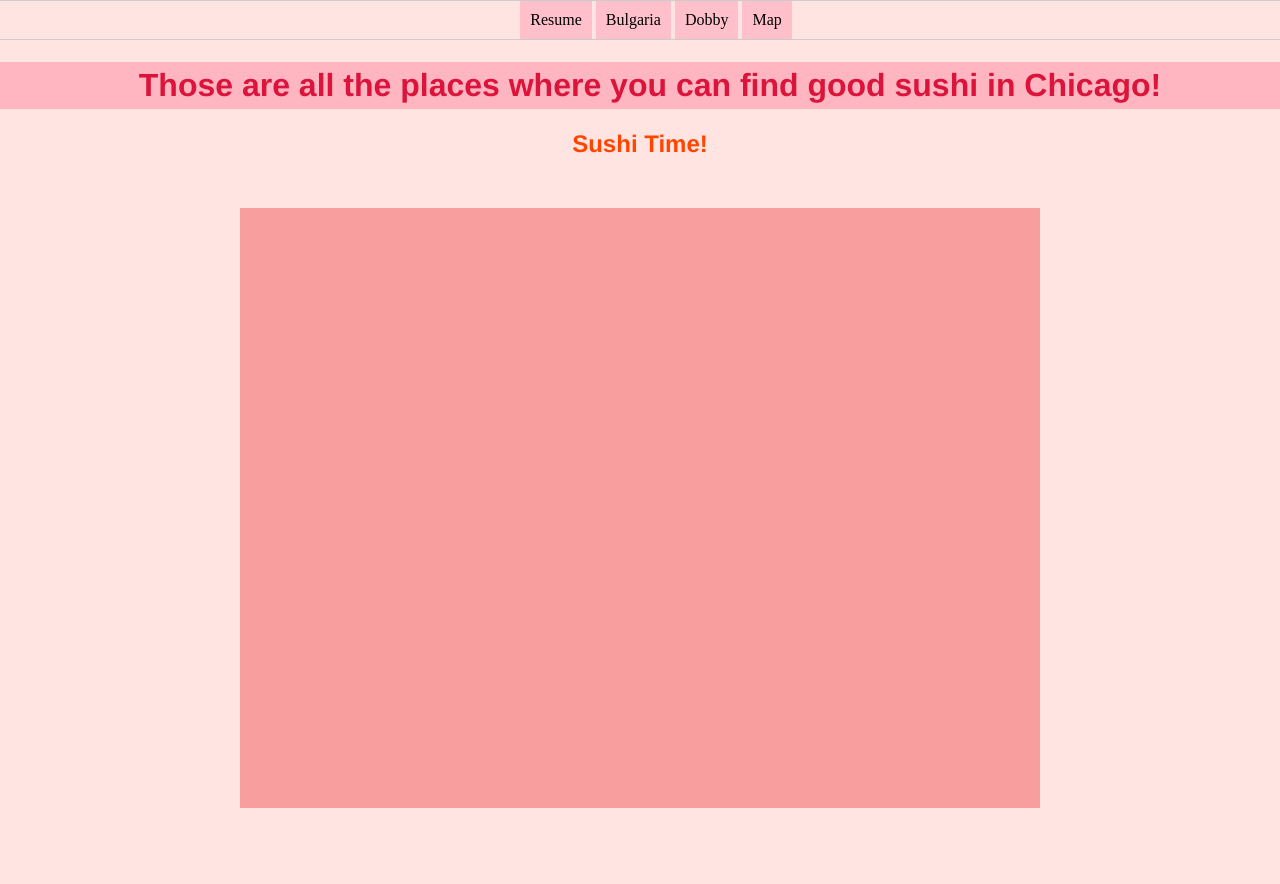
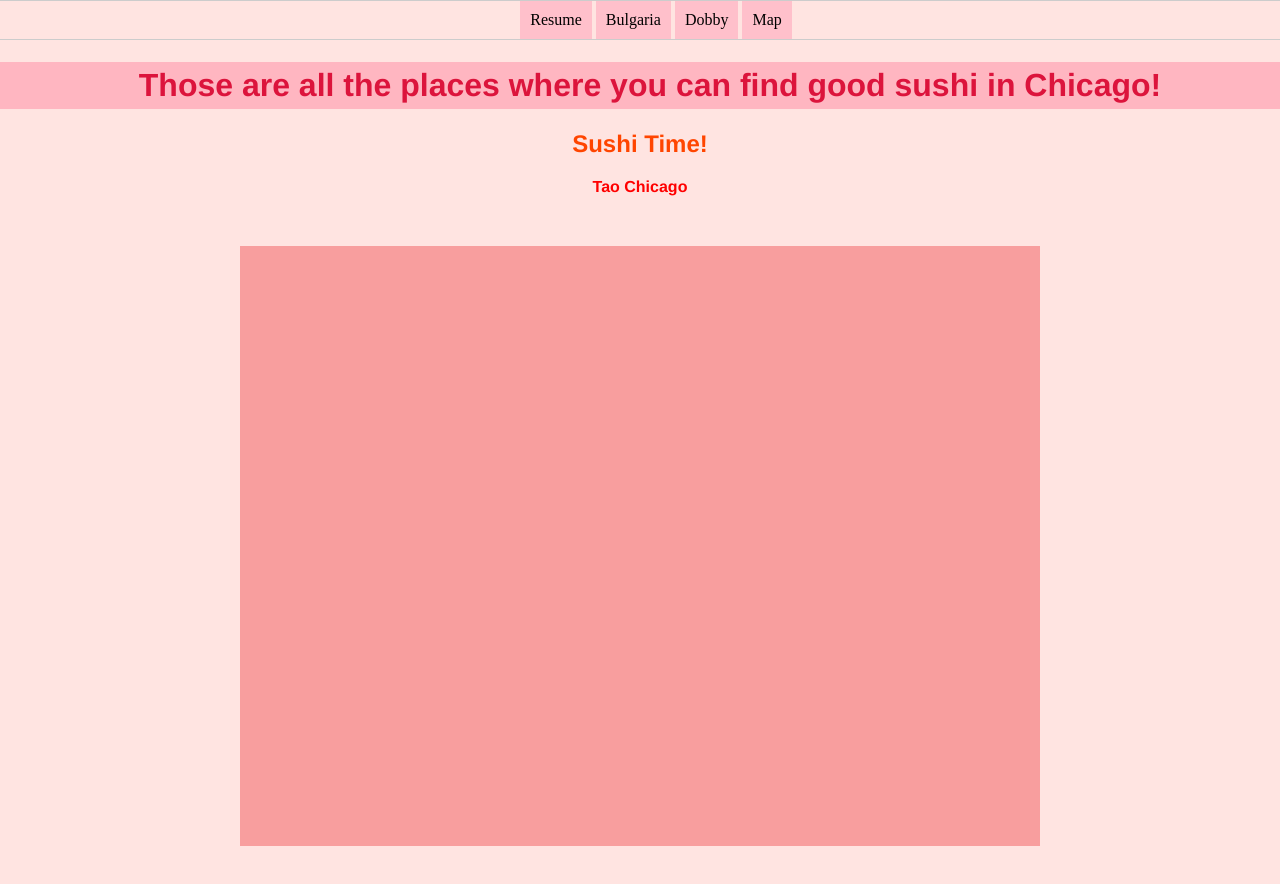
Before and after one commit to tnikolova1/Project3, a plain HTML site: page map.html in a window 1280 px wide. Before the commit the page ends 858 px from the top, so only its background shows below. Drawn offline with Linux system fonts and the light colour scheme; some packages are replaced by stand-ins of ours.

Commit message:
adding places to maps

```diff
--- a/map.html
+++ b/map.html
@@ -19,6 +19,12 @@
     </nav>
     <h1>Those are all the places where you can find good sushi in Chicago!</h1>
     <h2 class="sushi">Sushi Time!</h2>
+    <div class="Tao">Tao Chicago</div>
+    <div class="Yuzu Sushi & Robata Grill"</div>
+    <div class="Butterfly Sushi"</div>
+    <div class="Naoki Sushi"</div>
+    <div class="Rollapalooza"</div>
+
 
     <div id="map"></div>
   </body>
```
Also changed, not shown: style/map.js (+9 -1 lines).
